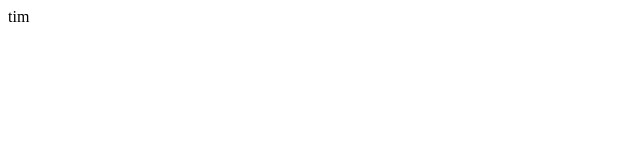
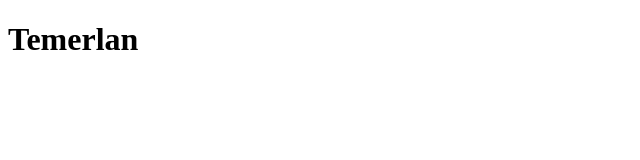
Before and after one commit to Temerlan77/inf232-190103239, a plain HTML site: page index.html in a window 1280 px wide. Shown: the whole page, without its empty margins (0-640 px from the left). Drawn offline with Linux system fonts and the light colour scheme.

Commit message:
удалил и добавил

```diff
--- a/index.html
+++ b/index.html
@@ -8,6 +8,6 @@
 
 </head>
 <body>
-    tim
+    <h1>Temerlan</h1>
 </body>
 </html>
```
